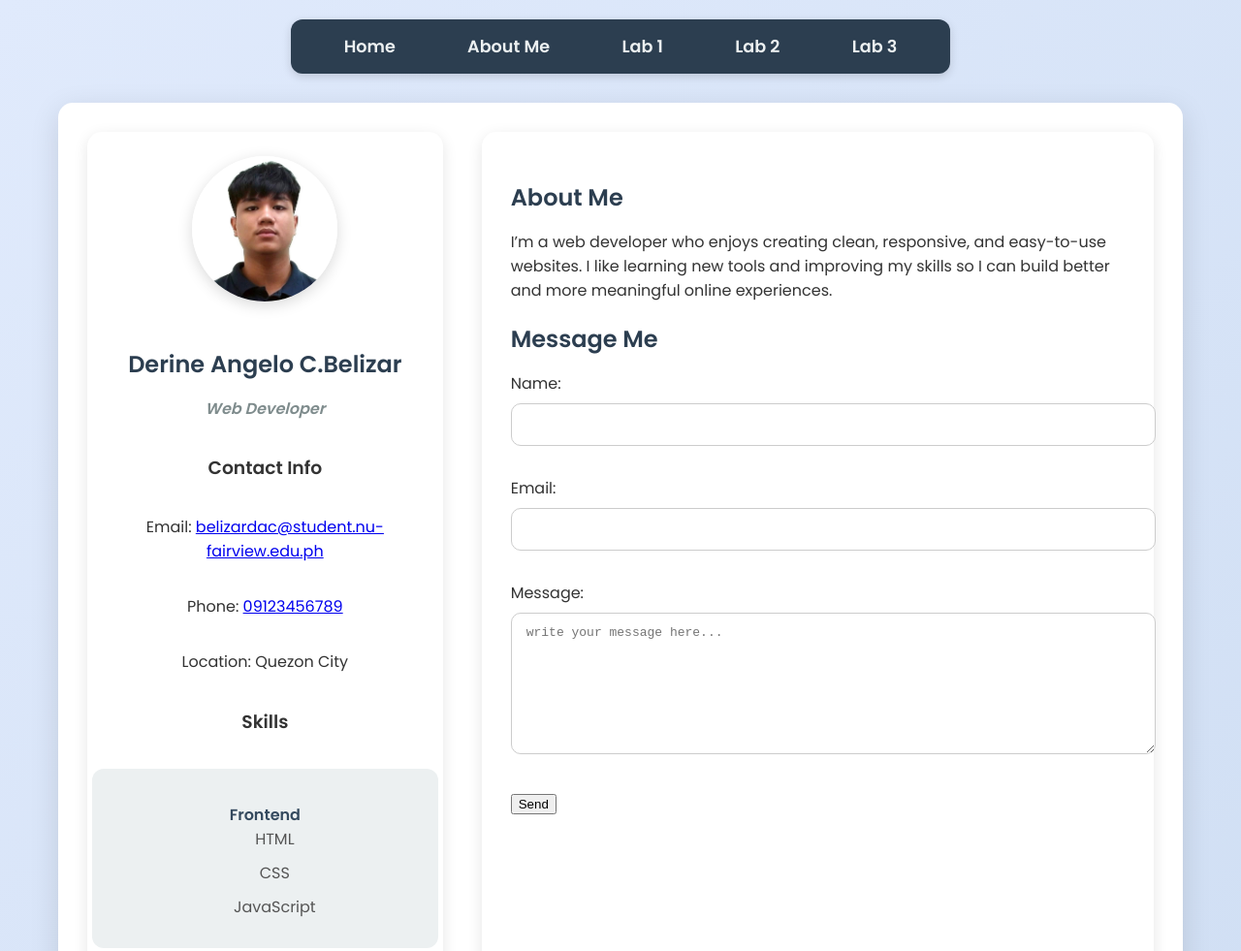
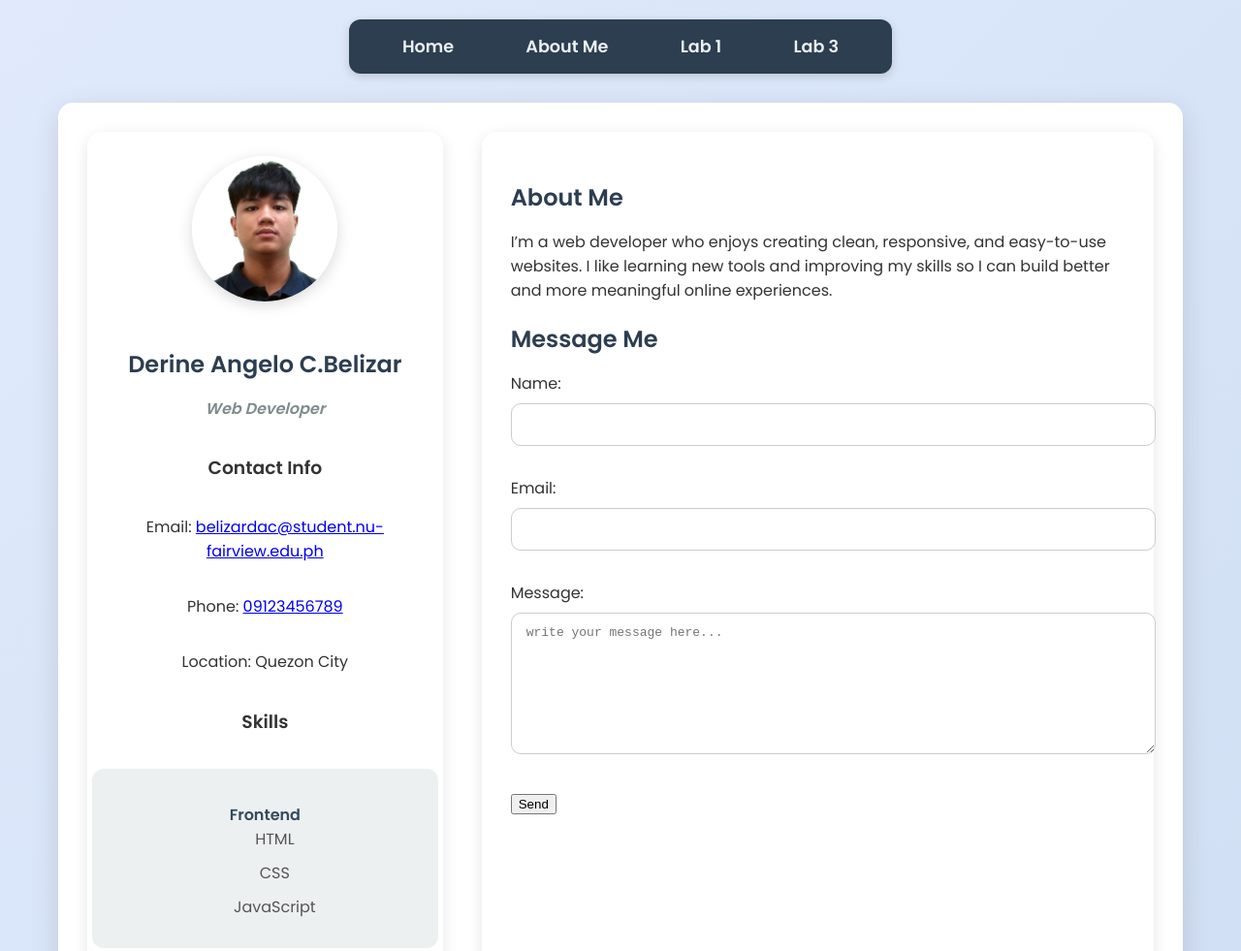
Before and after one commit to derbelizar/MyPortfolio_Belizar, a plain HTML site: page belizar_lab2.html in a window 1280 px wide. Shown: the top 981 px of the page at 97% size. Drawn offline with Linux system fonts and the light colour scheme.

Commit message:
Update belizar_lab2.html

```diff
--- a/belizar_lab2.html
+++ b/belizar_lab2.html
@@ -16,7 +16,6 @@
     <a href="#home">Home</a>
     <a href="#about">About Me</a>
     <a href="index.html">Lab 1</a>
-    <a href="belizar_lab2.html">Lab 2</a>
     <a href="belizar_lab3.html">Lab 3</a>
 </nav>
 
```
